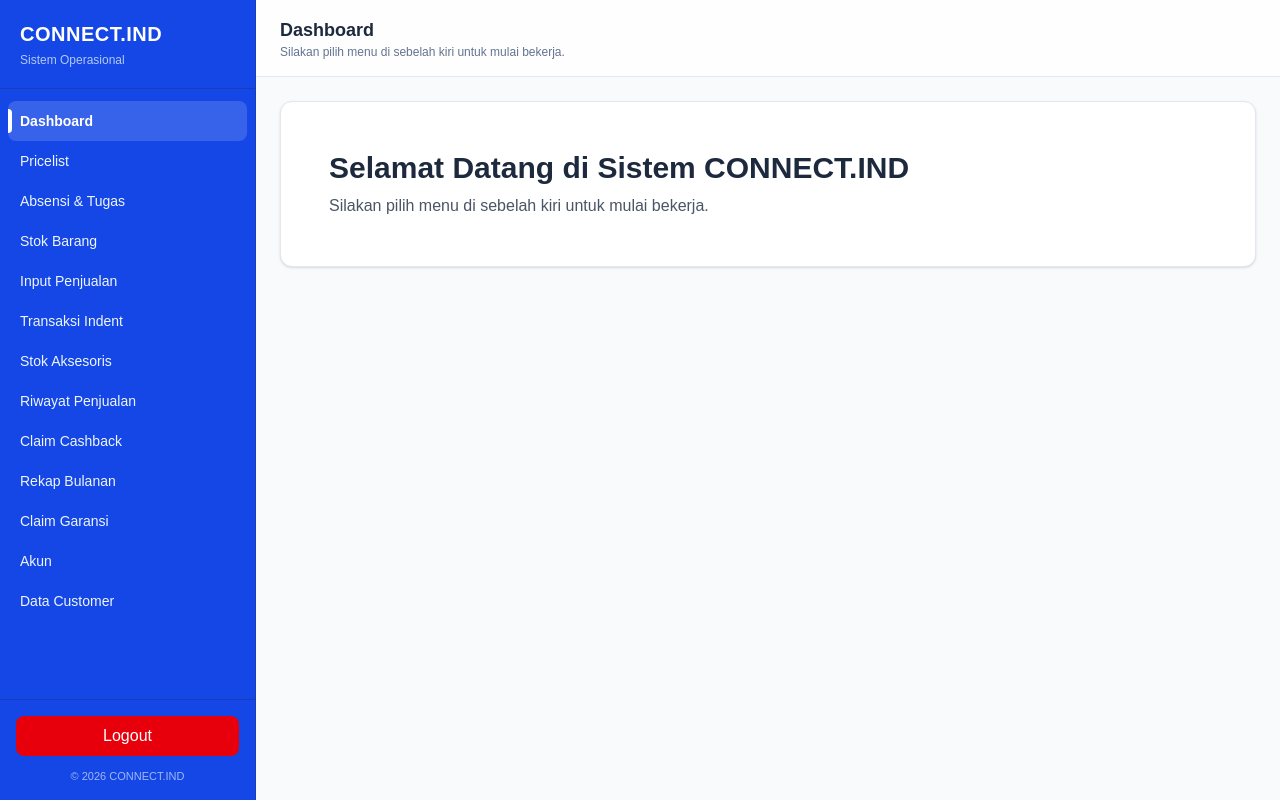
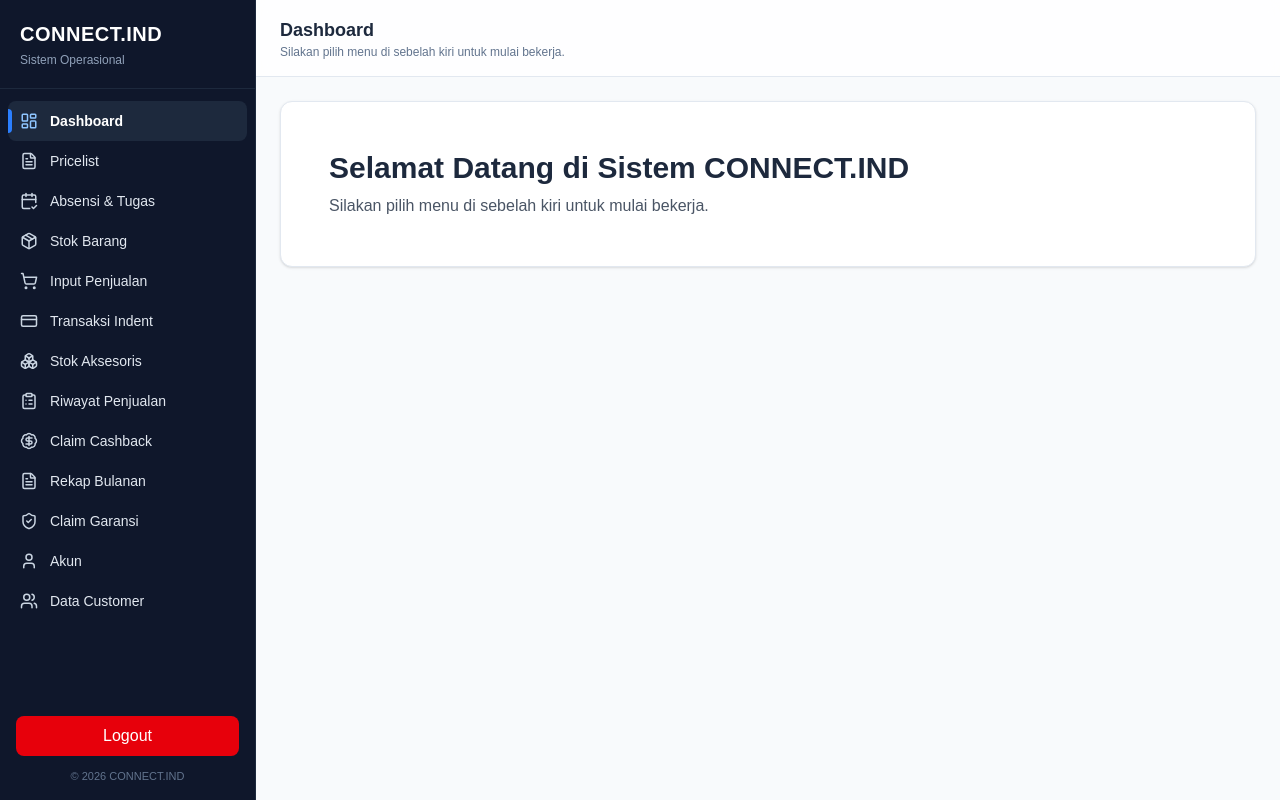
Before and after one commit to connectgadgetindonesia/sistem-connect-ind, a Next.js app: page /dashboard in a window 1280 px wide. Built offline with nearby package versions, Linux system fonts and the light colour scheme.

Commit message:
update sidebar blue + lock sidebar

```diff
--- a/components/Layout.js
+++ b/components/Layout.js
@@ -1,24 +1,38 @@
 import Link from 'next/link'
 import { useRouter } from 'next/router'
 import { useMemo } from 'react'
+import {
+  LayoutDashboard,
+  ClipboardList,
+  Package,
+  ShoppingCart,
+  FileText,
+  BadgeDollarSign,
+  CalendarCheck2,
+  ShieldCheck,
+  User,
+  Users,
+  Boxes,
+  CreditCard,
+} from 'lucide-react'
 
 export default function Layout({ children }) {
   const router = useRouter()
 
   const menuItems = [
-    { label: 'Dashboard', path: '/dashboard' },
-    { label: 'Pricelist', path: '/pricelist' },
-    { label: 'Absensi & Tugas', path: '/absensi' },
-    { label: 'Stok Barang', path: '/' },
-    { label: 'Input Penjualan', path: '/penjualan' },
-    { label: 'Transaksi Indent', path: '/indent' },
-    { label: 'Stok Aksesoris', path: '/stok-aksesoris' },
-    { label: 'Riwayat Penjualan', path: '/riwayat' },
-    { label: 'Claim Cashback', path: '/claim-cashback' },
-    { label: 'Rekap Bulanan', path: '/rekap' },
-    { label: 'Claim Garansi', path: '/garansi' },
-    { label: 'Akun', path: '/akun' },
-    { label: 'Data Customer', path: '/data-customer' },
+    { label: 'Dashboard', path: '/dashboard', icon: LayoutDashboard },
+    { label: 'Pricelist', path: '/pricelist', icon: FileText },
+    { label: 'Absensi & Tugas', path: '/absensi', icon: CalendarCheck2 },
+    { label: 'Stok Barang', path: '/', icon: Package },
+    { label: 'Input Penjualan', path: '/penjualan', icon: ShoppingCart },
+    { label: 'Transaksi Indent', path: '/indent', icon: CreditCard },
+    { label: 'Stok Aksesoris', path: '/stok-aksesoris', icon: Boxes },
+    { label: 'Riwayat Penjualan', path: '/riwayat', icon: ClipboardList },
+    { label: 'Claim Cashback', path: '/claim-cashback', icon: BadgeDollarSign },
+    { label: 'Rekap Bulanan', path: '/rekap', icon: FileText },
+    { label: 'Claim Garansi', path: '/garansi', icon: ShieldCheck },
+    { label: 'Akun', path: '/akun', icon: User },
+    { label: 'Data Customer', path: '/data-customer', icon: Users },
   ]
 
   const pageTitle = useMemo(() => {
@@ -27,30 +41,42 @@ export default function Layout({ children }) {
   }, [router.pathname])
 
   return (
-    // ✅ FULL HEIGHT & NO BODY SCROLL (scroll hanya di konten kanan)
-    <div className="h-screen overflow-hidden bg-slate-50 text-slate-800 flex">
-      {/* ✅ Sidebar terkunci */}
-      <aside className="w-64 flex-shrink-0 h-screen bg-blue-700 text-white border-r border-blue-800 flex flex-col">
-        <div className="px-5 py-5 border-b border-blue-800">
+    <div className="flex min-h-screen bg-slate-50 text-slate-800">
+      {/* Sidebar */}
+      <aside className="w-64 bg-slate-900 text-white flex flex-col justify-between border-r border-slate-800">
+        <div>
+          {/* Brand */}
+          <div className="px-5 py-5 border-b border-slate-800">
             <div className="text-xl font-bold tracking-wide">CONNECT.IND</div>
-          <div className="text-xs text-blue-100/80 mt-1">Sistem Operasional</div>
+            <div className="text-xs text-slate-400 mt-1">Sistem Operasional</div>
           </div>
 
-        {/* ✅ menu area bisa scroll sendiri kalau item banyak, sidebar tetap fixed */}
-        <nav className="mt-3 px-2 flex-1 overflow-y-auto">
+          {/* Menu */}
+          <nav className="mt-3 px-2">
             {menuItems.map((item) => {
               const active = router.pathname === item.path
+              const Icon = item.icon
+
               return (
                 <Link key={item.path} href={item.path} className="block">
                   <div
                     className={[
-                    'group relative flex items-center px-3 py-2.5 rounded-lg cursor-pointer',
+                      'group relative flex items-center gap-3 px-3 py-2.5 rounded-lg cursor-pointer',
                       'transition-all duration-200',
-                    active ? 'bg-white/15' : 'hover:bg-white/10',
+                      active ? 'bg-slate-800' : 'hover:bg-slate-800/60',
                     ].join(' ')}
                   >
-                  {active && <span className="absolute left-0 top-2 bottom-2 w-1 rounded-r bg-white" />}
-                  <span className={['text-sm', active ? 'font-semibold text-white' : 'text-blue-50'].join(' ')}>
+                    {/* Active indicator */}
+                    {active && <span className="absolute left-0 top-2 bottom-2 w-1 rounded-r bg-blue-500" />}
+
+                    <Icon
+                      size={18}
+                      className={[
+                        'shrink-0',
+                        active ? 'text-blue-300' : 'text-slate-300 group-hover:text-white',
+                      ].join(' ')}
+                    />
+                    <span className={[active ? 'font-semibold' : 'text-slate-200', 'text-sm'].join(' ')}>
                       {item.label}
                     </span>
                   </div>
@@ -58,8 +84,10 @@ export default function Layout({ children }) {
               )
             })}
           </nav>
+        </div>
 
-        <div className="p-4 border-t border-blue-800">
+        {/* Logout */}
+        <div className="p-4">
           <button
             onClick={() => {
               document.cookie = 'user_token=; Max-Age=0; path=/'
@@ -70,23 +98,23 @@ export default function Layout({ children }) {
             Logout
           </button>
 
-          <div className="text-[11px] text-blue-100/70 mt-3 text-center">
+          <div className="text-[11px] text-slate-500 mt-3 text-center">
             © {new Date().getFullYear()} CONNECT.IND
           </div>
         </div>
       </aside>
 
-      {/* ✅ Konten kanan yang scroll */}
-      <main className="flex-1 h-screen overflow-y-auto">
+      {/* Konten Utama */}
+      <main className="flex-1">
+        {/* Topbar tipis */}
         <div className="sticky top-0 z-10 bg-white/80 backdrop-blur border-b border-slate-200">
           <div className="max-w-6xl mx-auto px-6 py-4">
             <div className="text-lg font-semibold">{pageTitle}</div>
-            <div className="text-xs text-slate-500">
-              Silakan pilih menu di sebelah kiri untuk mulai bekerja.
-            </div>
+            <div className="text-xs text-slate-500">Silakan pilih menu di sebelah kiri untuk mulai bekerja.</div>
           </div>
         </div>
 
+        {/* Content wrapper */}
         <div className="max-w-6xl mx-auto px-6 py-6">
           <div className="bg-white border border-slate-200 rounded-xl shadow-sm p-6">
             {children}
```
Lines whose indentation alone changed are shown as unchanged.
